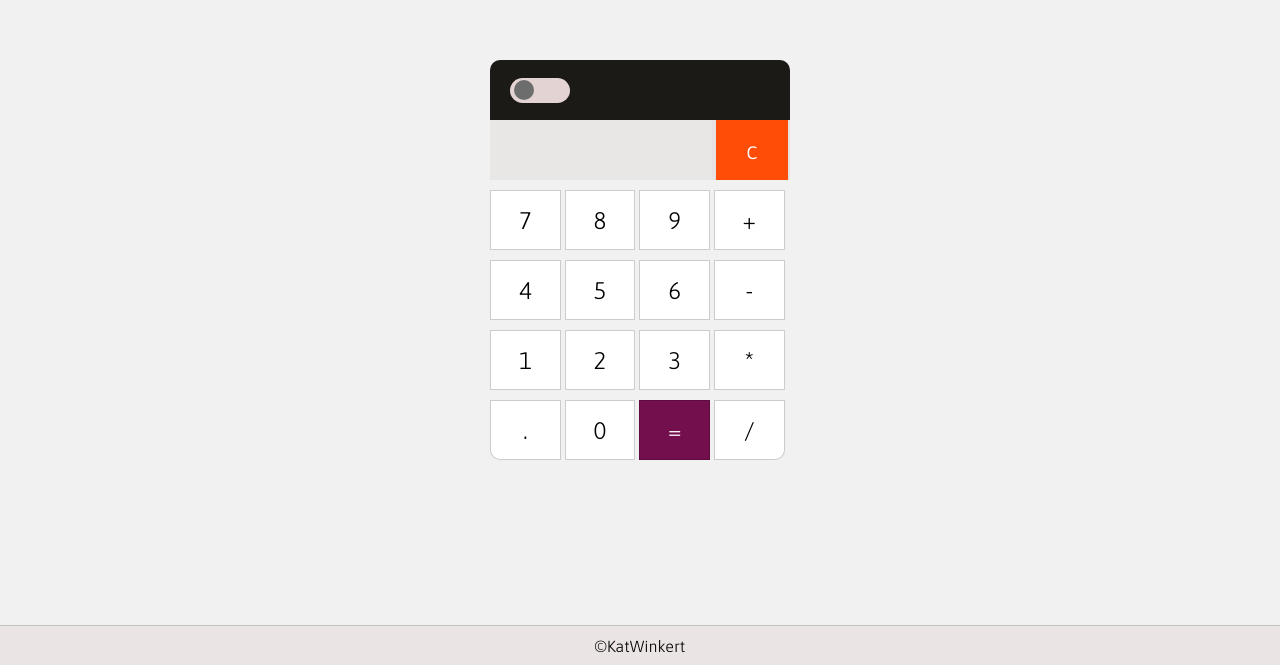
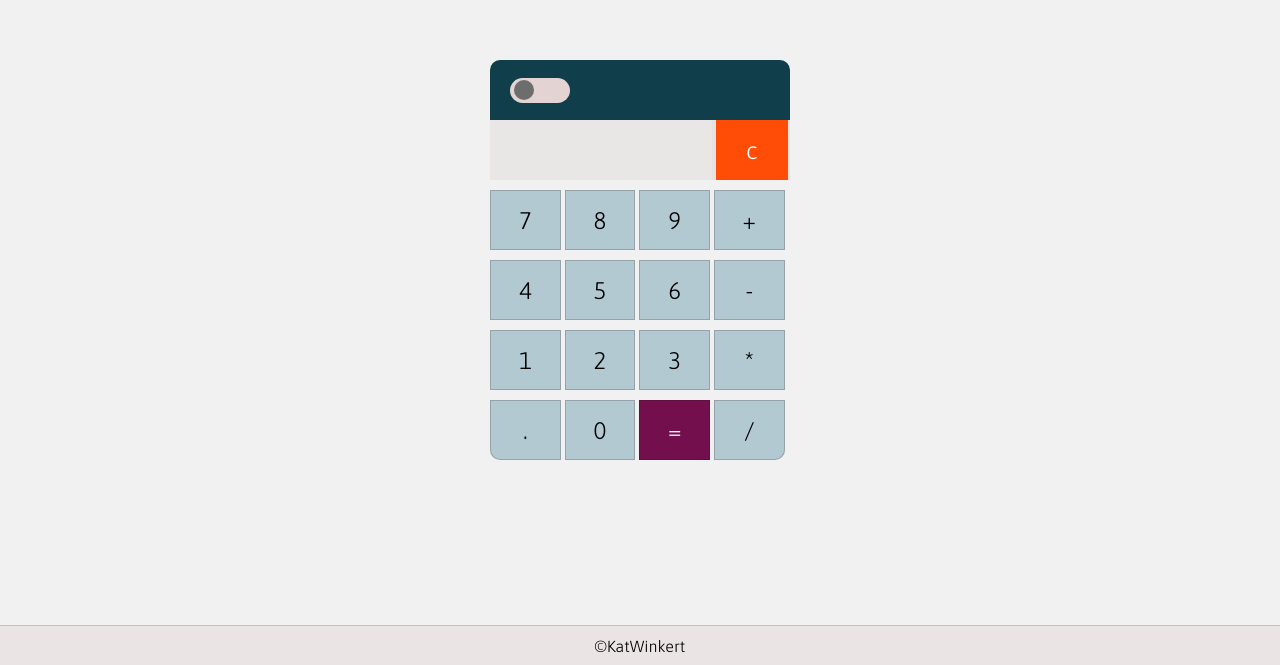
Before and after one commit to KatiaWinkert/Simple-training-portifolio, a plain HTML site: page Calculator/index.html in a window 1280 px wide. Shown: the part 135-800 px from the top of the page. Drawn offline with Linux system fonts and the light colour scheme.

Commit message:
:sparkles: Css
Atualização na estilização dos inputs do html onde foi atualizado cores e efeitos.

```diff
--- a/Calculator/style.css
+++ b/Calculator/style.css
@@ -33,7 +33,7 @@ body{
 .header{
     width: 100%;
     height: 60px;
-    background: #1b1a17;
+    background: #103f4b;
     border-radius: 10px 10px 0 0 ;
     display: flex;
     align-items: center;
@@ -102,8 +102,13 @@ input{
     height: 60px;
     background: var(--sec_bg);
     color: var(--color);
-    border: 0.5px solid rgb(0, 0, 0, 0.200);
+    background-color: rgb(178, 201, 209);
+    border: 0.5px solid rgba(34, 14, 14, 0.2);
     font-size: 1.5rem;
+}
+.row_linha input:active{
+    box-shadow: 2px 2px 2px rgba(36, 187, 6, 0.904);
+    animation: anim .5s;
 }
 .active{
     animation: anim .4s;
```
